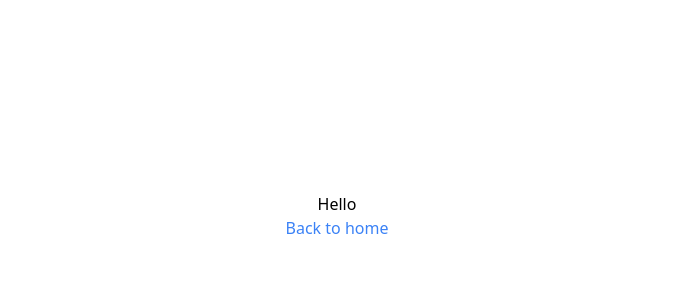
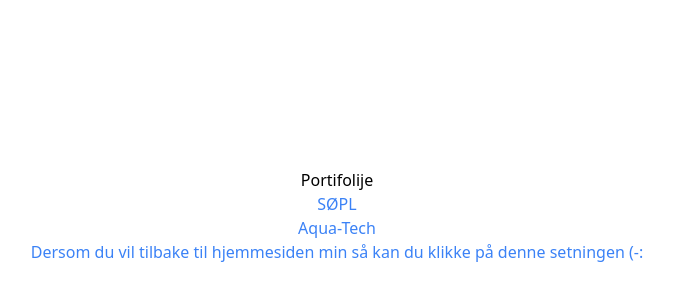
Before and after one commit to rikadr/cv_side_client, a Next.js app: page /about in a window 1280 px wide. Shown: the part 184-484 px from the top of the page, without its empty margins (303-976 px from the left). Built offline with nearby package versions, Linux system fonts and the light colour scheme.

Commit message:
Oppdatert landing page TULL

```diff
--- a/pages/about.js
+++ b/pages/about.js
@@ -10,8 +10,10 @@ export default function About() {
 
             <main className="container">
                 <div className="flex flex-col justify-center items-center h-screen">
-                    <h1>Hello</h1>
-                    <Link href="/"><a className="text-blue-500">Back to home</a></Link>
+                    <h1>Portifolije</h1>
+                    <a href="https://fredrikoh92.github.io/Final_Project_18/index.html" className="text-blue-500">SØPL</a>
+                    <a href="gitta.tech" className="text-blue-500">Aqua-Tech</a>
+                    <Link href="/"><a className="text-blue-500">Dersom du vil tilbake til hjemmesiden min så kan du klikke på denne setningen (-:</a></Link>
                 </div>
             </main>
         </>
--- a/pages/index.js
+++ b/pages/index.js
@@ -11,8 +11,8 @@ export default function Home() {
       </Head>
 
       <main>
-        <h1>Hello</h1>
-        <Link href="/about"><a className="text-blue-500">To About</a></Link>
+        <h1>Hello verden!</h1>
+        <Link href="/about"><a className="text-blue-500">Her kan du se på mine posjekter jeg har deltatt i! B-)</a></Link>
       </main>
 
     </div>
```
